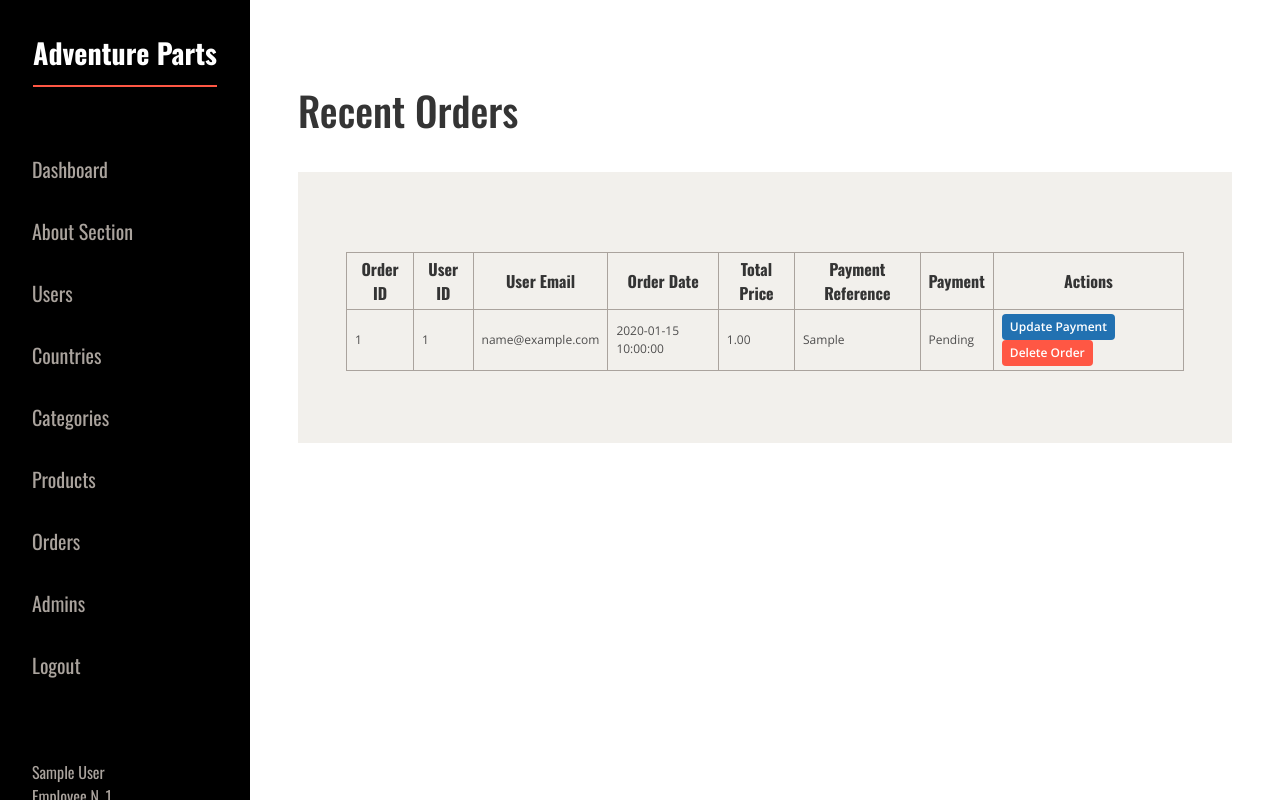
After one commit to Allavezz/adventure_parts, a PHP site: template views/admin/orders.php in a window 1280 px wide. The commit adds this page. Run offline with PHP 8.4, Linux system fonts and the light colour scheme; the visitor is signed in with stand-in values (Sample User, id 1); tables that the repository leaves empty or names only in its code hold one stand-in row (values such as "Sample post"); the template is opened without the code that fills it: most values are stand-ins (such as "Sample title", 1, 10 or a date in 2020); style sheets or scripts are compiled from the project's sources; some libraries are stand-ins or nearby versions.

```diff
--- a/controllers/admin/delete-admin.php
+++ b/controllers/admin/delete-admin.php
@@ -41,5 +41,4 @@ if ($deleteAdmin) {
     }
 } else {
     $_SESSION["error_message"] = "There was an error deleting the admin. Please try again.";
-    header("Location: " . ROOT . "/admin/admins/");
 }
--- a/controllers/admin/product.php
+++ b/controllers/admin/product.php
@@ -47,7 +47,7 @@ if (isset($_POST["add-hero"]) && isset($_FILES["new_image"])) {
 
         if ($uploadImage) {
 
-            header("Location: " . ROOT . "/admin/products");
+            header("Location: " . ROOT . "/admin/product/" . $id);
             exit();
         } else {
 
--- a/controllers/checkout.php
+++ b/controllers/checkout.php
@@ -24,7 +24,7 @@ $total = 0;
 foreach ($_SESSION["cart"] as $item) {
 
     $modelOrders->createDetail($order_id, $item);
-    $modelProducts->updateStock($item);
+    $modelProducts->subtractStock($item);
 
     $total += $item["quantity"] * $item["price"];
 }
--- a/scss/pages/admin/_index.scss
+++ b/scss/pages/admin/_index.scss
@@ -14,3 +14,4 @@
 @forward './products';
 @forward './update-product';
 @forward './product';
+@forward './orders';
--- /dev/null
+++ b/scss/pages/admin/_orders.scss
@@ -0,0 +1,57 @@
+@use '../../abstracts' as *;
+
+.orders {
+	margin-bottom: 4rem;
+
+	&__title {
+		margin-bottom: 2rem;
+	}
+
+	&__container {
+		background-color: var(--bg-w);
+
+		table {
+			thead {
+				tr {
+					color: var(--title1);
+					font-family: 'Oswald', sans-serif;
+					font-size: 1rem;
+
+					th {
+						padding: 0.25rem 0.5rem;
+					}
+				}
+			}
+
+			tbody {
+				tr {
+					color: var(--text);
+					text-align: left;
+					font-size: 0.75rem;
+
+					td {
+						padding: 0.25rem 0.5rem;
+						color: var(--text);
+
+						&:nth-child(8) {
+							font-size: 0.75rem;
+
+							a {
+								&:nth-child(1) {
+									margin-right: 0.5rem;
+								}
+							}
+						}
+					}
+				}
+			}
+		}
+
+		table,
+		th,
+		td {
+			border: 1px solid var(--nav);
+			border-collapse: collapse;
+		}
+	}
+}
--- /dev/null
+++ b/views/admin/orders.php
@@ -0,0 +1,75 @@
+<!DOCTYPE html>
+<html lang="en">
+
+<head>
+    <meta charset="UTF-8">
+    <meta name="viewport" content="width=device-width, initial-scale=1.0">
+    <title>Orders - Adventure Parts</title>
+    <link rel="stylesheet" href="/css/main.css">
+</head>
+
+<body>
+    <?php require("templates/nav.php") ?>
+
+    <main class="sc-padding-b admin-layout">
+
+        <section class="orders">
+
+            <h2 class="orders__title title">Recent Orders</h2>
+
+            <div class="orders__container sc-padding-b">
+
+                <table>
+                    <thead>
+                        <tr>
+                            <th>Order ID</th>
+                            <th>User ID</th>
+                            <th>User Email</th>
+                            <th>Order Date</th>
+                            <th>Total Price</th>
+                            <th>Payment Reference</th>
+                            <th>Payment</th>
+                            <th>Actions</th>
+                        </tr>
+                    </thead>
+                    <tbody>
+                        <?php
+                        foreach ($recentOrders as $order) {
+                            echo '
+                                <tr>
+                                    <td>' . $order["order_id"] . '</td>
+                                    <td>' . $order["user_id"] . '</td>
+                                    <td>' . $order["email"] . '</td>
+                                    <td>' . $order["order_date"] . '</td>
+                                    <td>' . number_format($order["total_price"], 2) . '</td>
+                                    <td>' . $order["payment_reference"] . '</td>
+                                    <td>Pending</td>
+                                    <td>
+                                        <a class="btn btn-blue btn--small" href="' . ROOT . '/admin/update-payment/' . $order["order_id"] . '">Update Payment</a>
+                                        <a class="btn btn--small" href="' . ROOT . '/admin/delete-unpaid-order/' . $order["order_id"] . '">Delete Order</a>
+                                    </td>
+                                </tr>
+                            ';
+                        }
+                        ?>
+                    </tbody>
+                </table>
+            </div>
+
+            <?php
+            if (isset($error)) {
+                echo '<p role="alert">' . $error . '</p>';
+            }
+            ?>
+
+        </section>
+
+        <section class="paid_orders">
+
+        </section>
+
+    </main>
+
+</body>
+
+</html>
--- a/views/templates/footer.php
+++ b/views/templates/footer.php
@@ -16,9 +16,9 @@
             <div class="footer__item">
                 <h3>Follow Us</h3>
                 <ul>
-                    <li>Instagram</li>
-                    <li>Facebook</li>
-                    <li>Youtube</li>
+                    <li><a href="#">Instagram</a></li>
+                    <li><a href="#">Facebook</a></li>
+                    <li><a href="#">Youtube</a></li>
                 </ul>
             </div>
 
```
Also changed, not shown: controllers/admin/delete-product.php (+18 -0 lines), controllers/admin/delete-unpaid-order.php (added, +43 -0 lines), controllers/admin/orders.php (added, +15 -0 lines), models/orders.php (+69 -0 lines), models/products.php (+49 -2 lines), views/checkout.php (+4 -4 lines).
